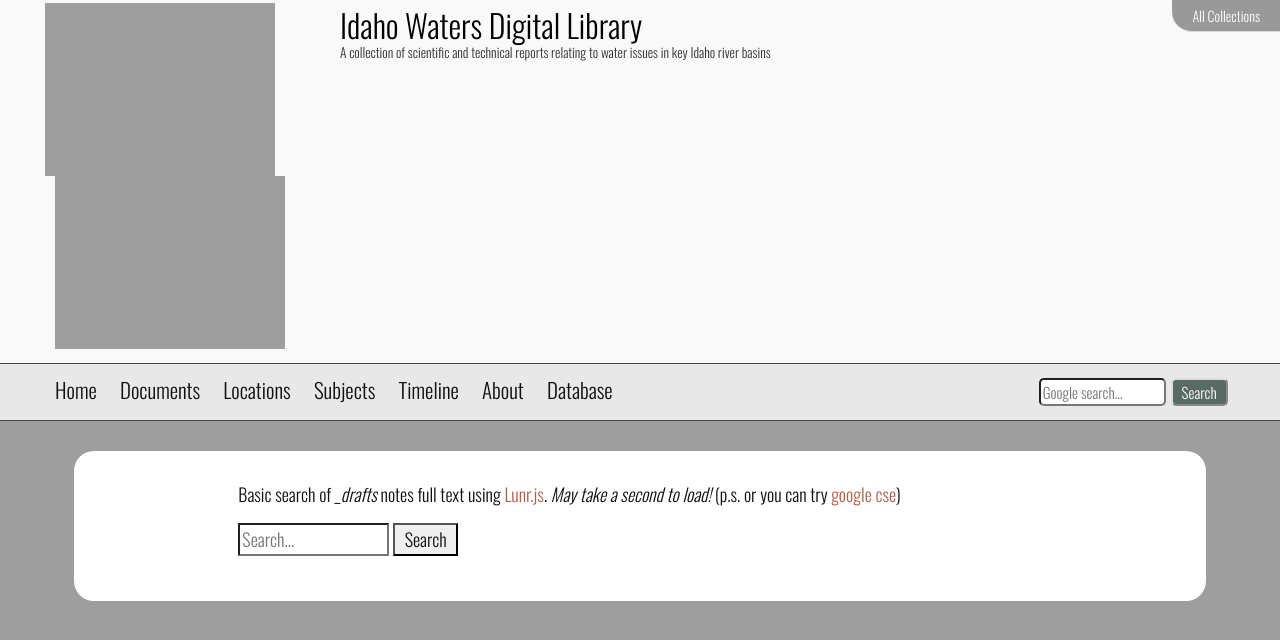
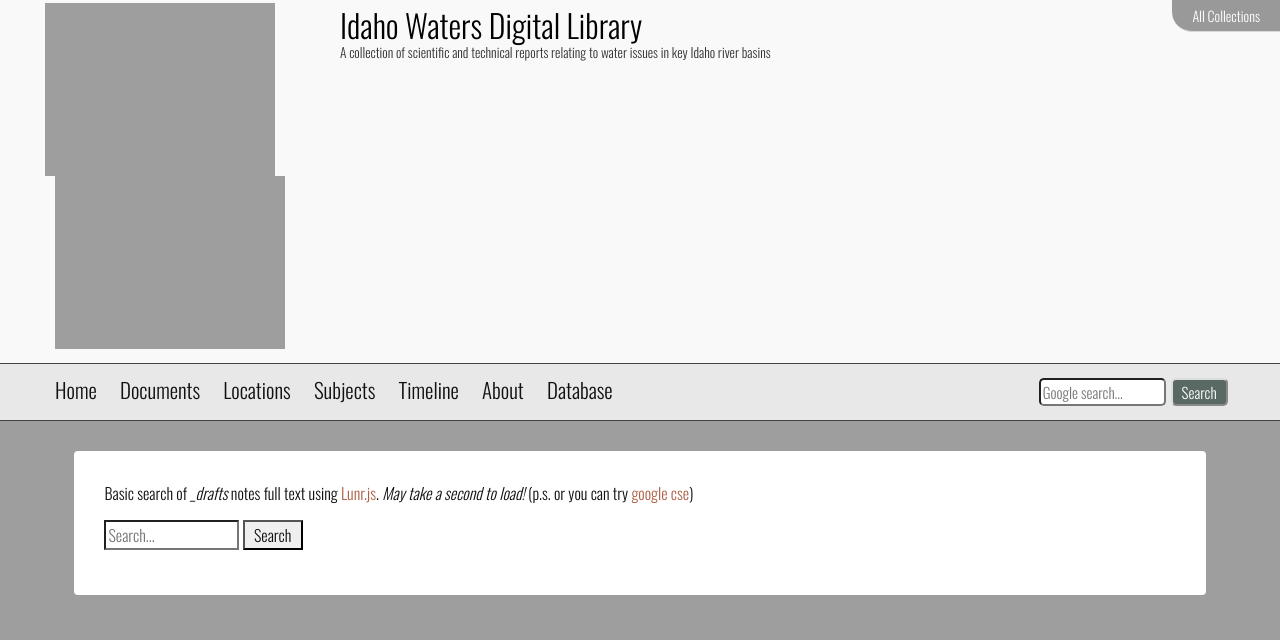
Before and after one commit to uidaholib/iwdl_source, a Jekyll site: the page built from lunr-search.md, in a window 1280 px wide. Shown: the top 640 px of the page. Built offline with Jekyll 4.4.1, drawn with Linux system fonts in a browser that asks for light colours.

Commit message:
tweak page layout, remove about-narrative div

```diff
--- a/_layouts/document.html
+++ b/_layouts/document.html
@@ -5,7 +5,6 @@ layout: default
 
 <style>
     .breadcrumb { margin-left: 3%; margin-right: 3%; }
-    .page-content .wrapper { border-radius: .25rem; }
     .letter-info { margin-bottom: 15px; }
     img { width: 100%;}
     figcaption { text-align: center; }
--- a/_layouts/page.html
+++ b/_layouts/page.html
@@ -4,8 +4,8 @@ layout: default
 
 <div class="page-content">
     <div class="wrapper">
-        <div class="about-narrative">
-            {{ content }}
-        </div>
+
+        {{ content }}
+
     </div>
 </div>
--- a/_sass/_layout.scss
+++ b/_sass/_layout.scss
@@ -601,9 +601,9 @@ border-top:#fff 1px solid; border-radius:3px;
 }
 
 .page-content .wrapper{
-        background: white;
-    padding: 30px;
-    border-radius: 20px;
+  background: white;
+  padding: 30px;
+  border-radius: .25rem;
 }
 
 /** Begin Collections Pull **/
--- a/map.html
+++ b/map.html
@@ -9,7 +9,6 @@ zoom: 6
 <style>
     #map { height: 650px; z-index: 98; }
     .leaflet-popup-content img { max-width: 100%;}
-    .about-narrative { width: 100%; }
     b { font-weight: bold; }
 </style>
 <link rel="stylesheet" href="{{ "/css/leaflet.css" | relative_url }}">
```
Also changed, not shown: about.md (+4 -0 lines), index.md (+4 -0 lines).
